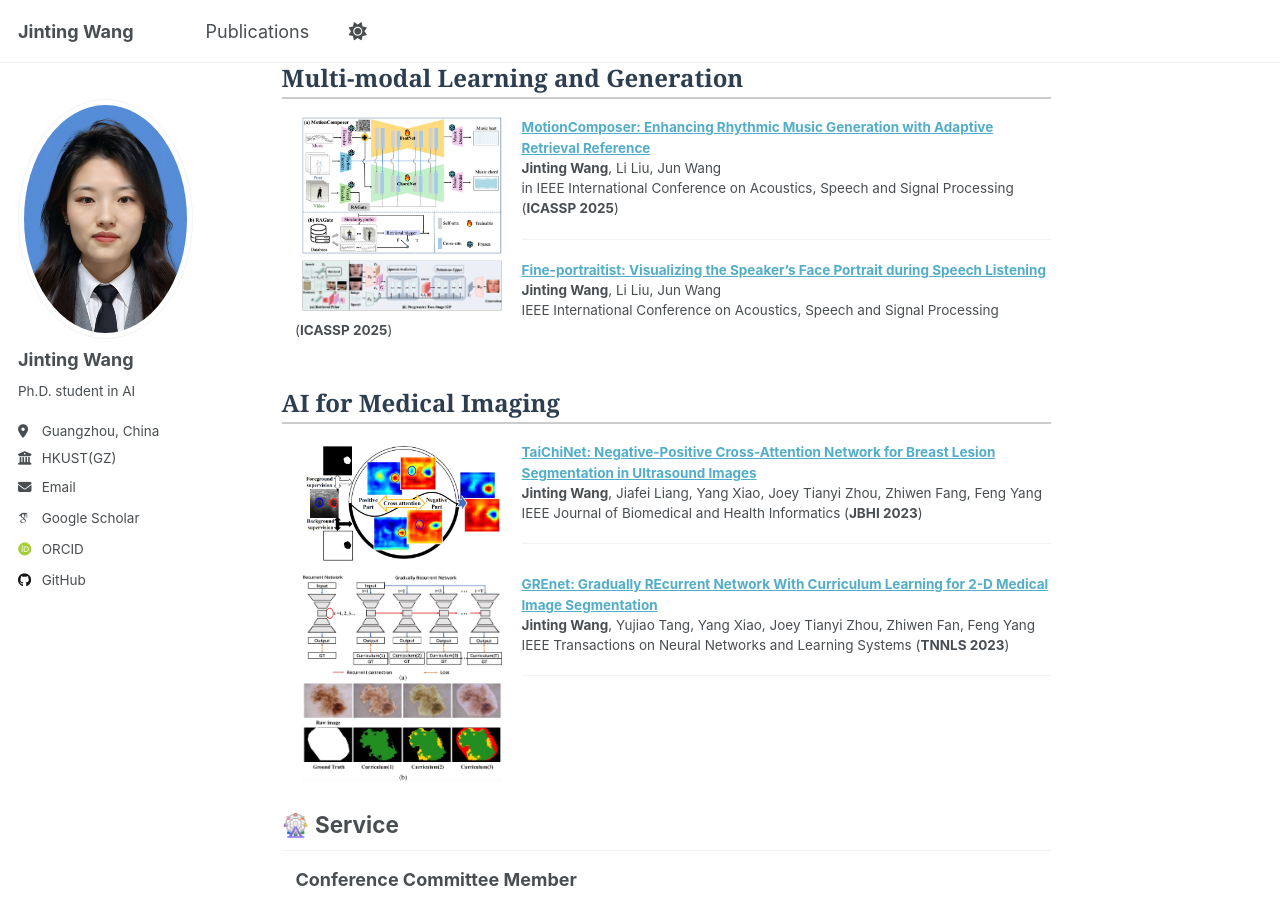
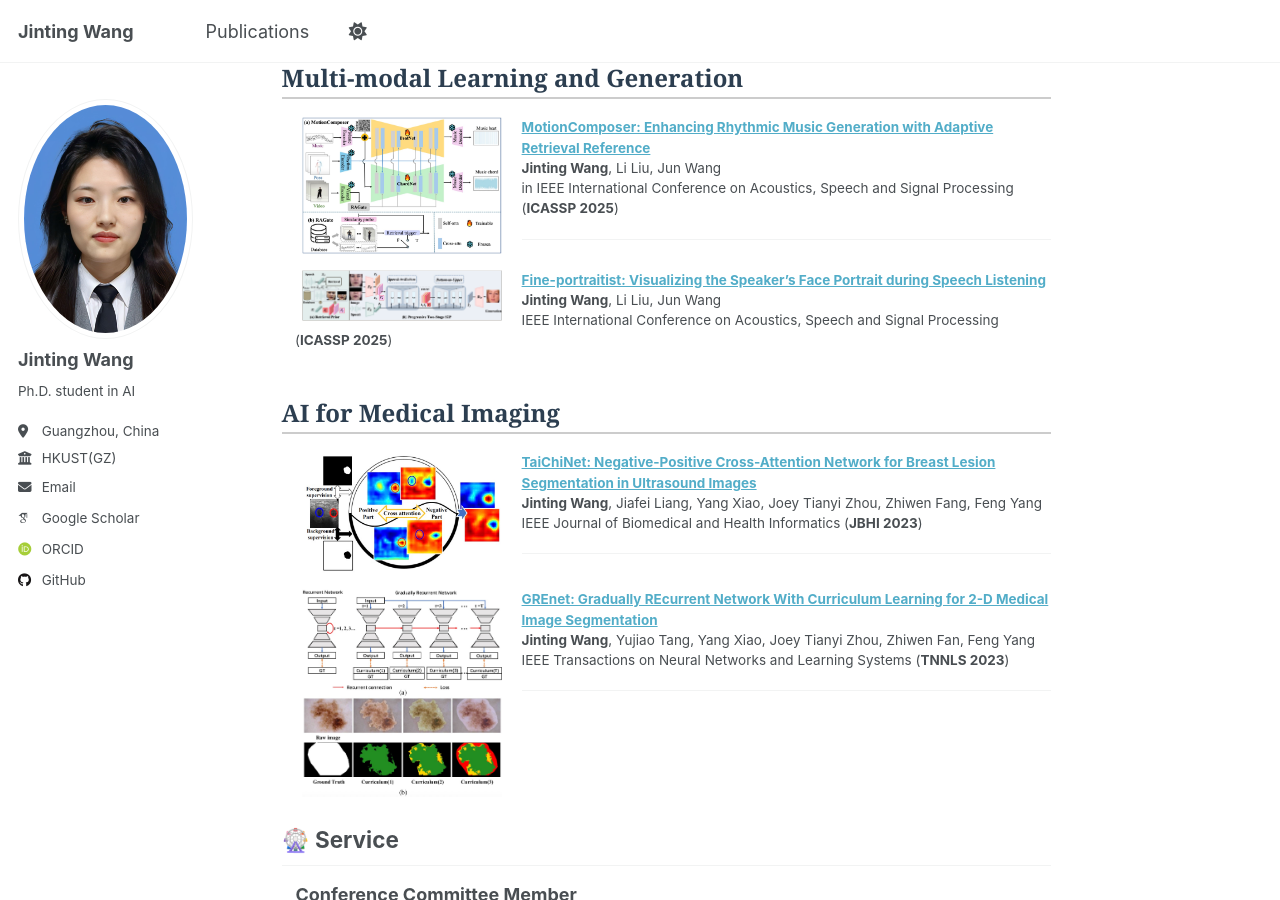
Before and after one commit to beria-moon/Beria.github.io, a Jekyll site: the page built from _pages/about.md, in a window 1280 px wide and 900 px high, scrolled down 849 px. Built offline with Jekyll 4.4.1, drawn with Linux system fonts in a browser that asks for light colours; some web fonts are replaced.

Commit message:
Update about.md

```diff
--- a/_pages/about.md
+++ b/_pages/about.md
@@ -53,7 +53,7 @@ MotionComposer: Enhancing Rhythmic Music Generation with Adaptive Retrieval Refe
 <dd><strong>Jinting Wang</strong>, Li Liu, Jun Wang</dd>
 <dd> <strong class="First"></strong> in IEEE International Conference on Acoustics, Speech and Signal Processing (<strong>ICASSP 2025</strong>)</dd>
 
-<hr style="margin-top: 20px; margin-bottom: 20px;">
+<hr style="margin-top: 20px; margin-bottom: 30px;">
 
 
 
@@ -81,7 +81,7 @@ TaiChiNet: Negative-Positive Cross-Attention Network for Breast Lesion Segmentat
 <dd><strong>Jinting Wang</strong>, Jiafei Liang, Yang Xiao, Joey Tianyi Zhou, Zhiwen Fang, Feng Yang</dd>
 <dd>  <strong class="First"></strong> IEEE Journal of Biomedical and Health Informatics (<strong>JBHI 2023</strong>)</dd>
 </dl>
-<hr style="margin-top: 20px; margin-bottom: 30px;">
+<hr style="margin-top: 20px; margin-bottom: 35px;">
 
 <dl>
   <dt>
```
